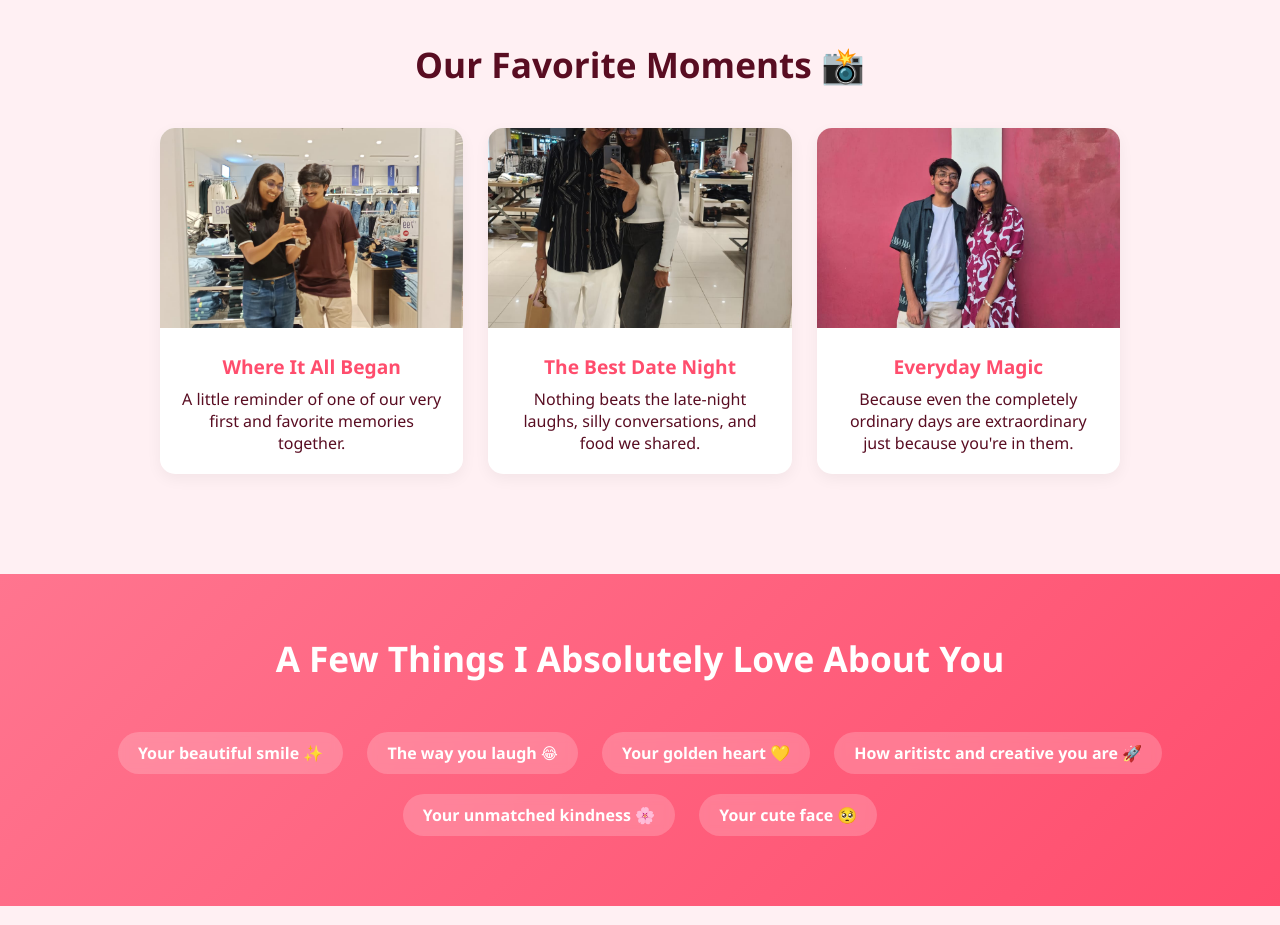
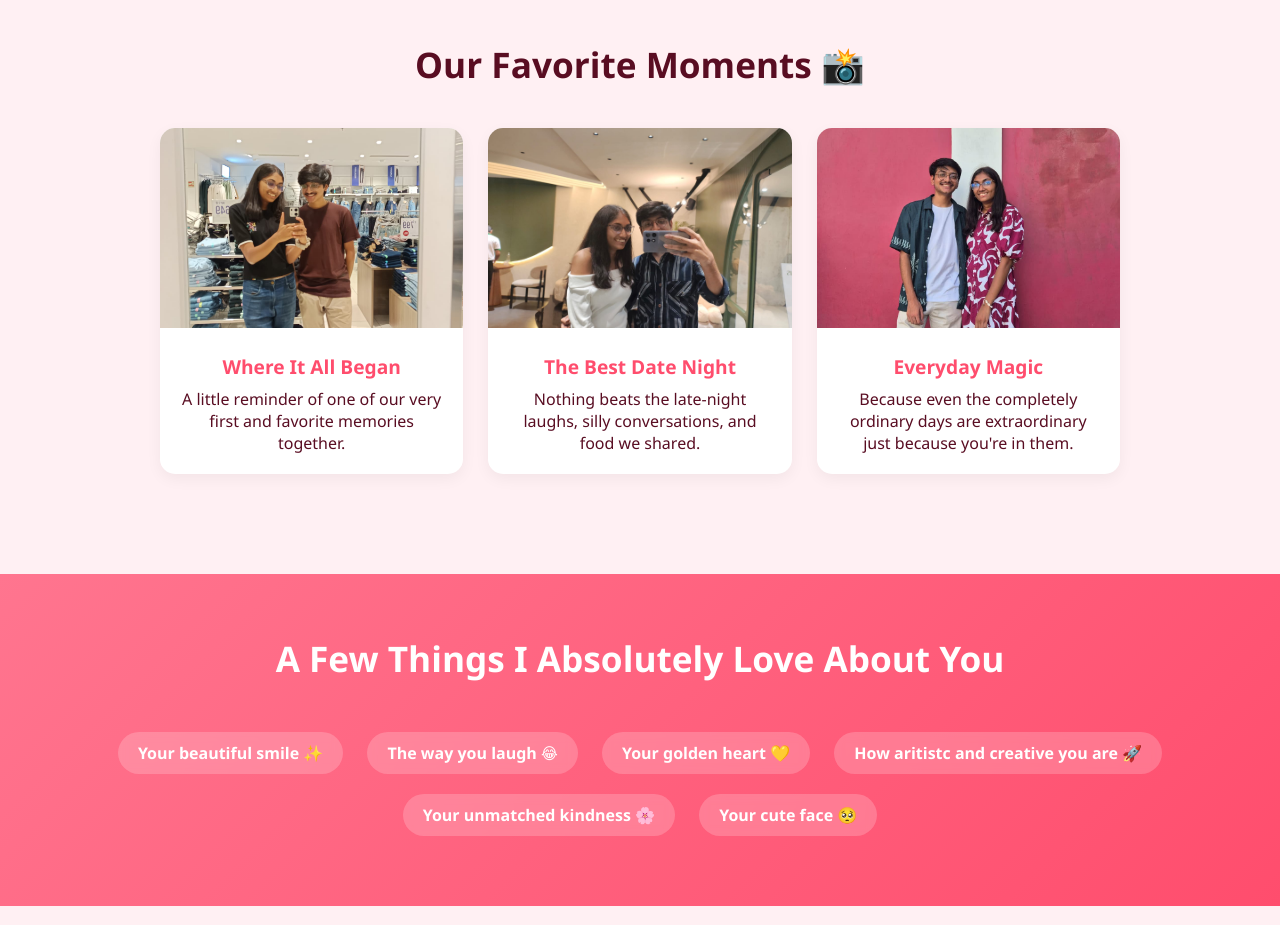
Before and after one commit to u24ch089-ayush/Happy-Birthday-H, a plain HTML site: page index.html in a window 1280 px wide. Shown: the part 820-1745 px from the top of the page. Drawn offline with Linux system fonts and the light colour scheme.

Commit message:
Update image source for card 2 in index.html

```diff
--- a/index.html
+++ b/index.html
@@ -230,7 +230,7 @@
             </div>
             <!-- Card 2 -->
             <div class="card">
-              <img src="WhatsApp Image 2026-05-21 at 11.19.57 PM (1).jpeg" style="width:100%; height:200px; object-fit:cover;">
+              <img src="WhatsApp Image 2026-05-22 at 12.46.31 AM.jpeg" style="width:100%; height:200px; object-fit:cover;">
                 <div class="card-body">
                     <h4 class="card-title">The Best Date Night</h4>
                     <p>Nothing beats the late-night laughs, silly conversations, and food we shared.</p>
```
